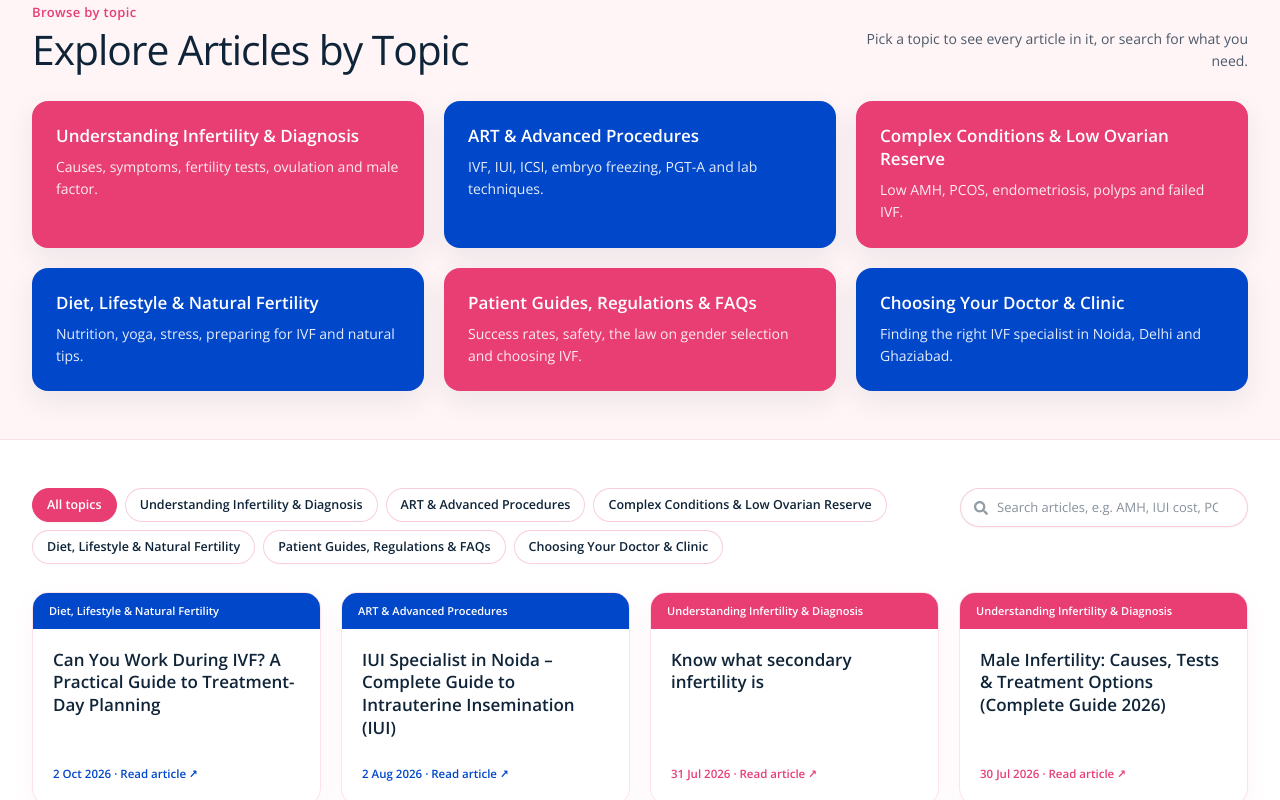
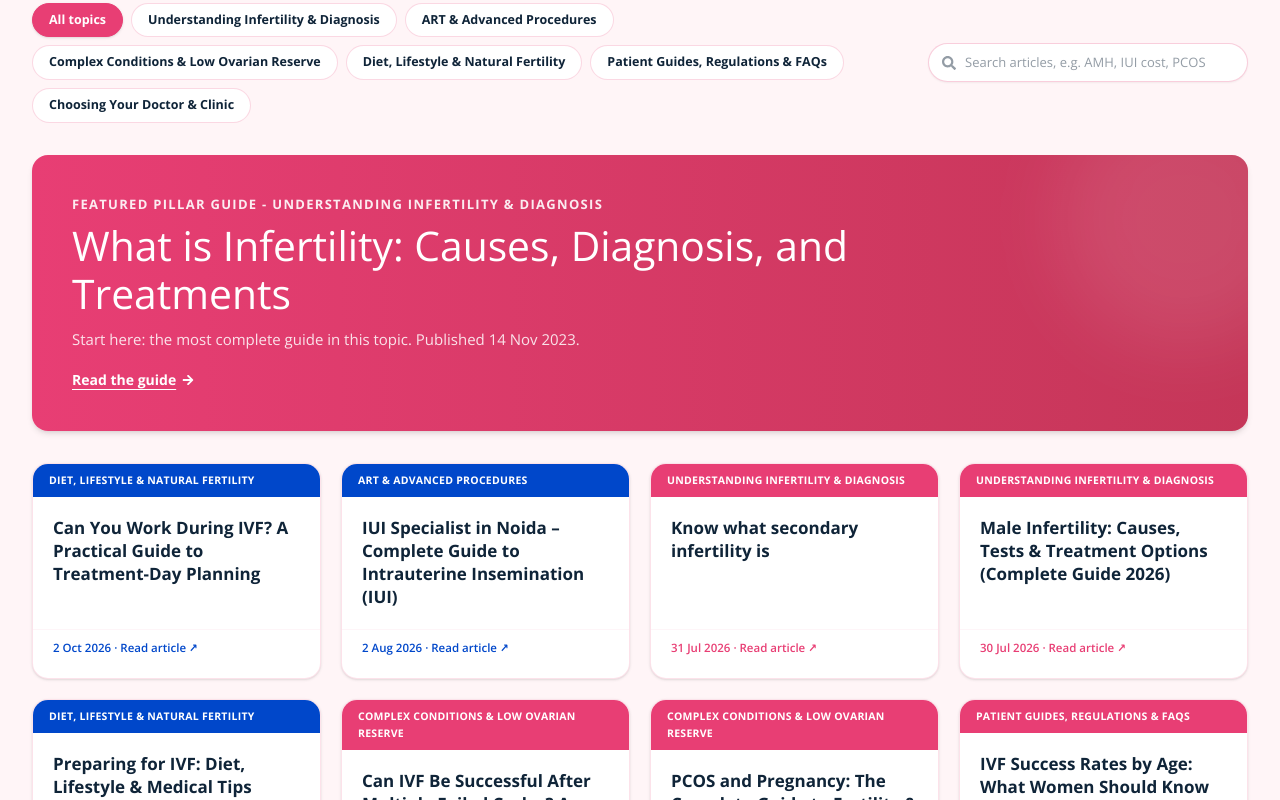
Before and after one commit to DipakSingh0111/Dr-mona-dahiya, a Next.js app: page /blog in a window 1280 px wide. Shown: the part 1180-1980 px from the top of the page. Built offline with nearby package versions, Linux system fonts and the light colour scheme.

Commit message:
Update Blog Listing Catalog with dynamic Featured Pillar Guide banner and tab-filtered cards matching design screenshots

```diff
--- a/components/sections/blog/BlogListingCatalog.tsx
+++ b/components/sections/blog/BlogListingCatalog.tsx
@@ -2,17 +2,28 @@
 
 import { useMemo, useState } from "react";
 import Link from "next/link";
-import { FaSearch } from "react-icons/fa";
+import { FaSearch, FaArrowRight } from "react-icons/fa";
 import { Reveal, Stagger, StaggerItem } from "@/components/ui/Reveal";
 import { TreatmentSection } from "@/components/ui/treatment";
 import {
   BLOG_LISTING_ARTICLES,
   BLOG_TOPICS,
+  FEATURED_PILLAR_GUIDES,
 } from "@/data/blogListing";
 
 const topicAccentMap = new Map(
   BLOG_TOPICS.map((t) => [t.title, t.accent]),
 );
+
+// Map each topic to authorized theme gradient for its Featured Pillar Guide Banner
+const topicGradientMap: Record<string, string> = {
+  "Understanding Infertility & Diagnosis": "from-rose via-[#e83e74] to-rose-dark text-white",
+  "ART & Advanced Procedures": "from-blue via-[#0047ca] to-blue-dark text-white",
+  "Complex Conditions & Low Ovarian Reserve": "from-rose via-[#b32b55] to-navy text-white",
+  "Diet, Lifestyle & Natural Fertility": "from-amber-600 via-[#c25e00] to-rose-dark text-white",
+  "Patient Guides, Regulations & FAQs": "from-blue-dark via-[#0a3273] to-navy text-white",
+  "Choosing Your Doctor & Clinic": "from-navy via-[#0f2d5c] to-blue-dark text-white",
+};
 
 export default function BlogListingCatalog() {
   const [selectedTopic, setSelectedTopic] = useState<string>("All");
@@ -31,92 +42,47 @@ export default function BlogListingCatalog() {
     });
   }, [selectedTopic, searchQuery]);
 
-  const handleSelectTopic = (topicTitle: string) => {
-    setSelectedTopic(topicTitle);
-    const el = document.getElementById("blog-articles-grid");
-    if (el) {
-      el.scrollIntoView({ behavior: "smooth", block: "start" });
+  const activePillarGuide = useMemo(() => {
+    if (selectedTopic !== "All" && FEATURED_PILLAR_GUIDES[selectedTopic]) {
+      return FEATURED_PILLAR_GUIDES[selectedTopic];
     }
-  };
+    // Default to first guide when "All" is active and not searching
+    if (selectedTopic === "All" && !searchQuery.trim()) {
+      return FEATURED_PILLAR_GUIDES["Understanding Infertility & Diagnosis"];
+    }
+    return null;
+  }, [selectedTopic, searchQuery]);
 
   return (
-    <>
-      {/* Browse by topic section */}
-      <TreatmentSection>
-        <Reveal variant="fadeUp">
-          <div className="flex flex-col justify-between gap-4 sm:flex-row sm:items-end">
-            <div>
-              <p className="text-[12px] font-semibold tracking-wide text-rose sm:text-[13px]">
-                Browse by topic
-              </p>
-              <h2 className="font-serif mt-1 text-[1.65rem] leading-[1.18] font-normal tracking-tight text-ink sm:text-[2.1rem] lg:text-[2.35rem] xl:text-[2.55rem]">
-                Explore Articles by Topic
-              </h2>
-            </div>
-            <p className="max-w-sm text-[13.5px] leading-relaxed text-ink/75 sm:text-right sm:text-[14px]">
-              Pick a topic to see every article in it, or search for what you
-              need.
-            </p>
-          </div>
-        </Reveal>
-
-        <Stagger
-          delay={0.04}
-          className="mt-7 grid grid-cols-1 gap-4 sm:grid-cols-2 lg:grid-cols-3 lg:gap-5"
-        >
-          {BLOG_TOPICS.map((topic) => {
-            const isBlue = topic.accent === "blue";
-            const isSelected = selectedTopic === topic.title;
-            return (
-              <StaggerItem key={topic.id}>
-                <button
-                  type="button"
-                  onClick={() => handleSelectTopic(topic.title)}
-                  className={`group flex h-full w-full flex-col justify-start rounded-2xl p-5 text-left text-white shadow-[0_10px_28px_rgba(15,36,56,0.08)] transition-all duration-200 hover:-translate-y-0.5 hover:shadow-[0_16px_36px_rgba(15,36,56,0.14)] sm:p-6 ${
-                    isBlue
-                      ? "bg-blue hover:bg-blue-dark"
-                      : "bg-rose hover:bg-rose-dark"
-                  } ${isSelected ? "ring-2 ring-ink ring-offset-2" : ""}`}
-                >
-                  <h3 className="font-serif text-[1.05rem] leading-snug font-semibold text-white sm:text-[1.15rem]">
-                    {topic.title}
-                  </h3>
-                  <p className="mt-2 text-[13px] leading-relaxed text-white/90 sm:text-[13.5px]">
-                    {topic.description}
-                  </p>
-                </button>
-              </StaggerItem>
-            );
-          })}
-        </Stagger>
-      </TreatmentSection>
-
-      {/* Filter Pills, Search & Articles Grid */}
-      <TreatmentSection id="blog-articles-grid">
-        <div className="flex flex-col gap-4 lg:flex-row lg:items-start lg:justify-between">
+    <TreatmentSection id="blog-articles-grid" className="py-8 sm:py-12">
+      {/* 1. Filter Pills Row & Search Input */}
+      <div className="flex flex-col gap-4 lg:flex-row lg:items-center lg:justify-between">
         <div className="flex flex-wrap items-center gap-2">
           <button
             type="button"
             onClick={() => setSelectedTopic("All")}
-              className={`rounded-full border px-3.5 py-1.5 text-[12px] font-semibold transition-colors sm:text-[12.5px] ${
+            className={`rounded-full border px-4 py-2 text-xs font-bold transition-all sm:text-[12.5px] cursor-pointer ${
               selectedTopic === "All"
-                  ? "border-rose bg-rose text-white shadow-xs"
-                  : "border-rose/25 bg-white text-ink hover:border-rose/50 hover:text-rose"
+                ? "border-rose bg-rose text-white shadow-sm"
+                : "border-rose/20 bg-white text-ink hover:border-rose/50 hover:text-rose"
             }`}
           >
             All topics
           </button>
           {BLOG_TOPICS.map((topic) => {
             const active = selectedTopic === topic.title;
+            const isBlue = topic.accent === "blue";
             return (
               <button
                 key={topic.id}
                 type="button"
                 onClick={() => setSelectedTopic(topic.title)}
-                  className={`rounded-full border px-3.5 py-1.5 text-[12px] font-semibold transition-colors sm:text-[12.5px] ${
+                className={`rounded-full border px-4 py-2 text-xs font-bold transition-all sm:text-[12.5px] cursor-pointer ${
                   active
-                      ? "border-rose bg-rose text-white shadow-xs"
-                      : "border-rose/25 bg-white text-ink hover:border-rose/50 hover:text-rose"
+                    ? isBlue
+                      ? "border-blue bg-blue text-white shadow-sm"
+                      : "border-rose bg-rose text-white shadow-sm"
+                    : "border-rose/20 bg-white text-ink hover:border-rose/50 hover:text-rose"
                 }`}
               >
                 {topic.title}
@@ -125,7 +91,8 @@ export default function BlogListingCatalog() {
           })}
         </div>
 
-          <div className="relative w-full shrink-0 lg:w-72">
+        {/* Search Bar */}
+        <div className="relative w-full shrink-0 lg:w-80">
           <FaSearch className="pointer-events-none absolute top-1/2 left-3.5 size-3.5 -translate-y-1/2 text-ink/45" />
           <input
             type="search"
@@ -133,14 +100,56 @@ export default function BlogListingCatalog() {
             onChange={(e) => setSearchQuery(e.target.value)}
             placeholder="Search articles, e.g. AMH, IUI cost, PCOS"
             aria-label="Search blog articles"
-              className="w-full rounded-full border border-rose/25 bg-white py-2 pr-4 pl-9 text-[12.5px] text-ink shadow-xs outline-none placeholder:text-ink/50 focus:border-rose focus:ring-2 focus:ring-rose/15 sm:text-[13px]"
+            className="w-full rounded-full border border-rose/25 bg-white py-2.5 pr-4 pl-9 text-xs sm:text-[13px] text-ink shadow-xs outline-none placeholder:text-ink/45 focus:border-rose focus:ring-2 focus:ring-rose/15"
           />
         </div>
       </div>
 
+      {/* 2. Featured Pillar Guide Banner (Shown when category tab is active or default) */}
+      {activePillarGuide && (
+        <Reveal variant="fadeUp" className="mt-8">
+          <div
+            className={`relative overflow-hidden rounded-2xl bg-gradient-to-r p-6 sm:p-8 lg:p-10 shadow-md ${
+              topicGradientMap[activePillarGuide.topic] ||
+              topicGradientMap[selectedTopic] ||
+              "from-rose to-rose-dark text-white"
+            }`}
+          >
+            <div className="relative z-10 max-w-4xl">
+              <span className="block text-[11px] font-bold uppercase tracking-widest text-white/90">
+                FEATURED PILLAR GUIDE - {activePillarGuide.topic}
+              </span>
+              <h2 className="font-display mt-2 text-2xl sm:text-3xl lg:text-4xl font-bold leading-tight text-white">
+                {activePillarGuide.title}
+              </h2>
+              <p className="mt-2.5 text-xs sm:text-sm text-white/85">
+                {activePillarGuide.description}
+              </p>
+              <div className="mt-4">
+                <Link
+                  href={activePillarGuide.href}
+                  className="inline-flex items-center gap-1.5 text-xs sm:text-sm font-bold text-white underline underline-offset-4 hover:text-white/85"
+                >
+                  <span>Read the guide</span>
+                  <FaArrowRight className="text-xs transition-transform group-hover:translate-x-1" />
+                </Link>
+              </div>
+            </div>
+
+            {/* Subtle background glow */}
+            <div
+              aria-hidden
+              className="pointer-events-none absolute -right-16 -top-16 h-64 w-64 rounded-full bg-white/10 blur-2xl"
+            />
+          </div>
+        </Reveal>
+      )}
+
+      {/* 3. Filtered Articles Grid */}
+      <div className="mt-8">
         {filteredArticles.length === 0 ? (
-          <div className="mt-8 rounded-2xl border border-rose/20 bg-white p-8 text-center">
-            <p className="text-[14.5px] font-medium text-ink">
+          <div className="rounded-2xl border border-rose/20 bg-white p-8 text-center">
+            <p className="text-sm font-medium text-ink">
               No articles matched your filter. Try clearing the search or
               selecting &ldquo;All topics&rdquo;.
             </p>
@@ -150,36 +159,41 @@ export default function BlogListingCatalog() {
                 setSelectedTopic("All");
                 setSearchQuery("");
               }}
-              className="mt-4 inline-flex items-center justify-center rounded-full bg-rose px-5 py-2 text-[13px] font-semibold text-white transition-colors hover:bg-rose-dark"
+              className="mt-4 inline-flex items-center justify-center rounded-full bg-rose px-5 py-2 text-xs font-semibold text-white transition-colors hover:bg-rose-dark"
             >
               Reset filters
             </button>
           </div>
         ) : (
-          <div className="mt-7 grid grid-cols-1 gap-4 sm:grid-cols-2 lg:grid-cols-4 lg:gap-5">
+          <Stagger className="grid grid-cols-1 gap-4 sm:grid-cols-2 lg:grid-cols-4 lg:gap-5">
             {filteredArticles.map((article, idx) => {
               const isBlue = topicAccentMap.get(article.topic) === "blue";
               return (
+                <StaggerItem key={`${article.title}-${idx}`}>
                   <Link
-                  key={`${article.title}-${idx}`}
                     href={article.href}
-                  className="group flex h-full flex-col justify-between overflow-hidden rounded-2xl border border-[#fde2ec] bg-white shadow-[0_8px_24px_rgba(232,62,116,0.05)] transition-all duration-200 hover:-translate-y-0.5 hover:border-rose/45 hover:shadow-[0_14px_32px_rgba(232,62,116,0.12)]"
+                    className="group flex h-full flex-col justify-between overflow-hidden rounded-2xl border border-rose/15 bg-white shadow-sm transition-all duration-200 hover:-translate-y-1 hover:border-rose/40 hover:shadow-md"
                   >
                     <div>
+                      {/* Top Topic Banner Strip */}
                       <div
-                      className={`px-4 py-2.5 text-[11px] font-semibold leading-snug text-white ${
+                        className={`px-4 py-2 text-[10.5px] font-bold tracking-wide uppercase text-white ${
                           isBlue ? "bg-blue" : "bg-rose"
                         }`}
                       >
                         {article.topic}
                       </div>
+
+                      {/* Title */}
                       <div className="p-4 sm:p-5">
-                      <h3 className="font-serif text-[15px] leading-snug font-semibold text-ink transition-colors group-hover:text-rose sm:text-[15.5px]">
+                        <h3 className="font-display text-[14.5px] sm:text-[15px] leading-snug font-bold text-ink transition-colors group-hover:text-rose">
                           {article.title}
                         </h3>
                       </div>
                     </div>
-                  <div className="px-4 pb-4 sm:px-5 sm:pb-5">
+
+                    {/* Footer Date & Read */}
+                    <div className="px-4 pb-4 sm:px-5 sm:pb-5 pt-1 border-t border-rose/5">
                       <span
                         className={`text-[11.5px] font-semibold ${
                           isBlue ? "text-blue" : "text-rose"
@@ -189,11 +203,12 @@ export default function BlogListingCatalog() {
                       </span>
                     </div>
                   </Link>
+                </StaggerItem>
               );
             })}
+          </Stagger>
+        )}
       </div>
-        )}
     </TreatmentSection>
-    </>
   );
 }
--- a/data/blogListing.ts
+++ b/data/blogListing.ts
@@ -10,6 +10,74 @@ export type BlogListingArticle = {
   title: string;
   date: string;
   href: string;
+};
+
+export type PillarGuide = {
+  topic: string;
+  title: string;
+  date: string;
+  href: string;
+  description: string;
+  accent: "rose" | "blue";
+};
+
+export const FEATURED_PILLAR_GUIDES: Record<string, PillarGuide> = {
+  "Understanding Infertility & Diagnosis": {
+    topic: "UNDERSTANDING INFERTILITY & DIAGNOSIS",
+    title: "What is Infertility: Causes, Diagnosis, and Treatments",
+    date: "14 Nov 2023",
+    href: "/blog/what-is-infertility",
+    description:
+      "Start here: the most complete guide in this topic. Published 14 Nov 2023.",
+    accent: "rose",
+  },
+  "ART & Advanced Procedures": {
+    topic: "ART & ADVANCED PROCEDURES",
+    title: "IVF Step by Step Procedure & How It Works",
+    date: "9 Aug 2023",
+    href: "/blog/ivf-step-by-step-procedure",
+    description:
+      "Start here: the most complete guide in this topic. Published 9 Aug 2023.",
+    accent: "blue",
+  },
+  "Complex Conditions & Low Ovarian Reserve": {
+    topic: "COMPLEX CONDITIONS & LOW OVARIAN RESERVE",
+    title:
+      "Can IVF Be Successful After Multiple Failed Cycles? A Complete Guide to Finding Hope After IVF Failure",
+    date: "24 Jul 2026",
+    href: "/blog/can-ivf-be-successful-after-multiple-failed-cycles",
+    description:
+      "Start here: the most complete guide in this topic. Published 24 Jul 2026.",
+    accent: "rose",
+  },
+  "Diet, Lifestyle & Natural Fertility": {
+    topic: "DIET, LIFESTYLE & NATURAL FERTILITY",
+    title: "Preparing for IVF: Diet, Lifestyle & Medical Tips",
+    date: "29 Jul 2026",
+    href: "/blog/preparing-for-ivf-diet-lifestyle-medical-tips",
+    description:
+      "Start here: the most complete guide in this topic. Published 29 Jul 2026.",
+    accent: "blue",
+  },
+  "Patient Guides, Regulations & FAQs": {
+    topic: "PATIENT GUIDES, REGULATIONS & FAQS",
+    title: "IVF Success Rates by Age: What Women Should Know in 2026",
+    date: "21 Jul 2026",
+    href: "/blog/ivf-success-rates-by-age",
+    description:
+      "Start here: the most complete guide in this topic. Published 21 Jul 2026.",
+    accent: "rose",
+  },
+  "Choosing Your Doctor & Clinic": {
+    topic: "CHOOSING YOUR DOCTOR & CLINIC",
+    title:
+      "Experienced IVF Doctor in Noida: Your Complete Guide to Choosing the Right Fertility Specialist",
+    date: "15 Jul 2026",
+    href: "/blog/experienced-ivf-doctor-in-noida",
+    description:
+      "Start here: the most complete guide in this topic. Published 15 Jul 2026.",
+    accent: "blue",
+  },
 };
 
 export const BLOG_TOPICS: BlogTopic[] = [
@@ -185,7 +253,7 @@ export const BLOG_LISTING_ARTICLES: BlogListingArticle[] = [
   },
   {
     topic: "Understanding Infertility & Diagnosis",
-    title: "Everything You Should Know About the HSG Test",
+    title: "Everything You Should Know About The HSG Test",
     date: "23 Feb 2026",
     href: "/fallopian-tube-blockage-treatment",
   },
@@ -463,7 +531,7 @@ export const BLOG_LISTING_ARTICLES: BlogListingArticle[] = [
   },
   {
     topic: "Understanding Infertility & Diagnosis",
-    title: "Find Out Which Infertility Treatment Is Best for You",
+    title: "Find Out Which Infertility Treatment is Best for You",
     date: "21 Aug 2023",
     href: "/our-services",
   },
```
Lines whose indentation alone changed are shown as unchanged.
